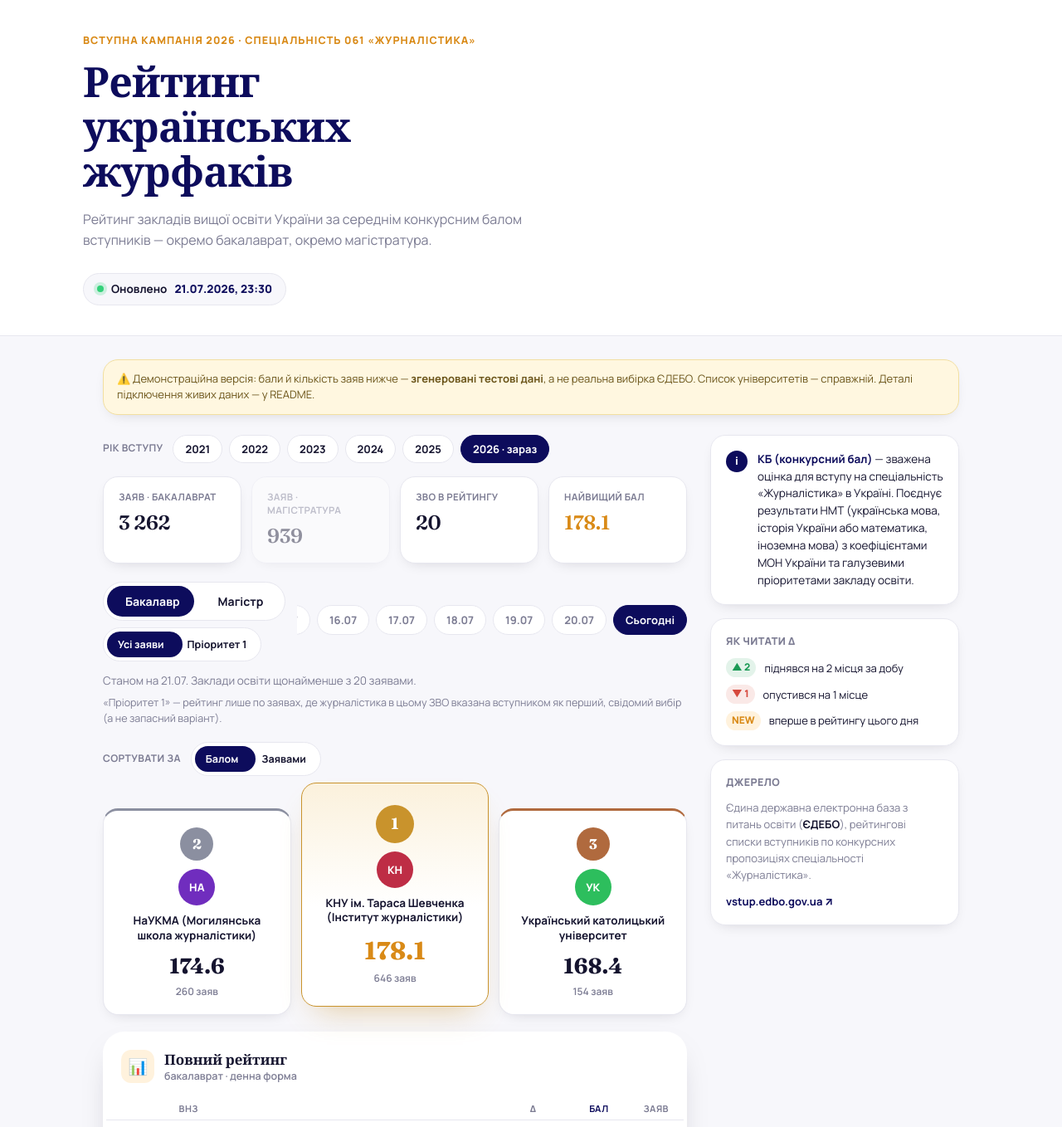
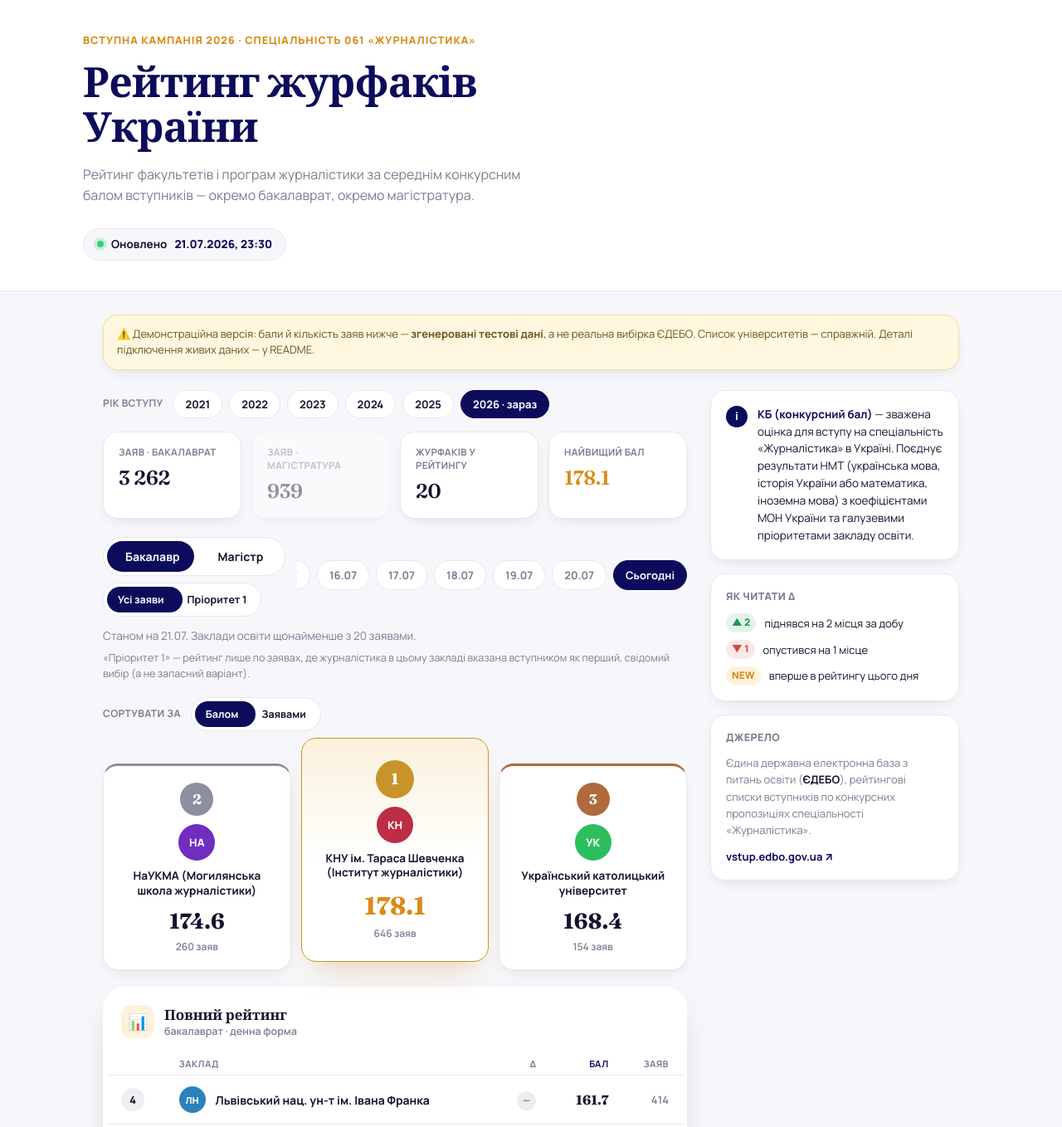
Before and after one commit to Ianitskyi/Journalism2026, a website: page index.html in a window 1280 px wide. Shown: the top 1358 px of the page at 83% size. Drawn offline with Linux system fonts and the light colour scheme.

Commit message:
Refine journalism ranking wording

```diff
--- a/index.html
+++ b/index.html
@@ -3,8 +3,8 @@
 <head>
 <meta charset="utf-8" />
 <meta name="viewport" content="width=device-width, initial-scale=1" />
-<title>Топ ЗВО України з журналістики — за середнім конкурсним балом</title>
-<meta name="description" content="Рейтинг українських закладів вищої освіти за середнім конкурсним балом вступників на спеціальність «Журналістика» — бакалаврат і магістратура. Дані ЄДЕБО." />
+<title>Рейтинг журфаків України. Вступ 2026</title>
+<meta name="description" content="Рейтинг журфаків України за середнім конкурсним балом вступників на спеціальність «Журналістика» — бакалаврат і магістратура. Дані ЄДЕБО." />
 <link rel="icon" href="favicon.svg" type="image/svg+xml" />
 <link rel="stylesheet" href="css/style.css" />
 <!-- Google tag (gtag.js) -->
@@ -21,9 +21,9 @@
 <section class="hero" id="top">
   <div class="hero-inner">
     <div class="eyebrow">Вступна кампанія 2026 · спеціальність 061 «Журналістика»</div>
-    <h1>Рейтинг українських журфаків</h1>
+    <h1>Рейтинг журфаків України</h1>
     <p class="lede">
-      Рейтинг закладів вищої освіти України за середнім конкурсним балом вступників —
+      Рейтинг факультетів і програм журналістики за середнім конкурсним балом вступників —
       окремо бакалаврат, окремо магістратура.
     </p>
     <div class="hero-status">
@@ -59,7 +59,7 @@
           <div class="stat-value" id="stat-apps-master">—</div>
         </div>
         <div class="stat-tile">
-          <div class="stat-label">ЗВО в рейтингу</div>
+          <div class="stat-label">Журфаків у рейтингу</div>
           <div class="stat-value" id="stat-count">—</div>
         </div>
         <div class="stat-tile">
@@ -85,7 +85,7 @@
       </div>
 
       <p class="caption" id="caption"></p>
-      <p class="view-hint">«Пріоритет 1» — рейтинг лише по заявах, де журналістика в цьому ЗВО вказана вступником як перший, свідомий вибір (а не запасний варіант).</p>
+      <p class="view-hint">«Пріоритет 1» — рейтинг лише по заявах, де журналістика в цьому закладі вказана вступником як перший, свідомий вибір (а не запасний варіант).</p>
 
       <div class="sort-row">
         <span class="sort-row-label">Сортувати за</span>
@@ -110,7 +110,7 @@
           <thead>
             <tr>
               <th></th>
-              <th>ВНЗ</th>
+              <th>Заклад</th>
               <th class="num">Δ</th>
               <th class="num" id="th-score">Бал</th>
               <th class="num" id="th-apps">Заяв</th>
--- a/js/app.js
+++ b/js/app.js
@@ -229,7 +229,7 @@ function render() {
     showAllBtn.style.display = "block";
     showAllBtn.textContent = state.expanded
       ? "Згорнути ↑"
-      : `Показати всі ${rows.length} ВНЗ →`;
+      : `Показати всі ${rows.length} закладів →`;
   } else {
     showAllBtn.style.display = "none";
   }
--- a/js/university.js
+++ b/js/university.js
@@ -189,7 +189,7 @@ function render() {
       { cls: "", color: "var(--ink-soft)", label: compareMeta.name }
     ];
 
-    // об'єднуємо роки основного і порівнюваного ЗВО в один спільний ряд для графіка
+    // об'єднуємо роки основного і порівнюваного закладу в один спільний ряд для графіка
     const combined = DB.years.map((year, i) => ({
       year,
       row: trend[i].row,
```
Also changed, not shown: js/data.js (+6 -6 lines), university.html (+2 -2 lines).
